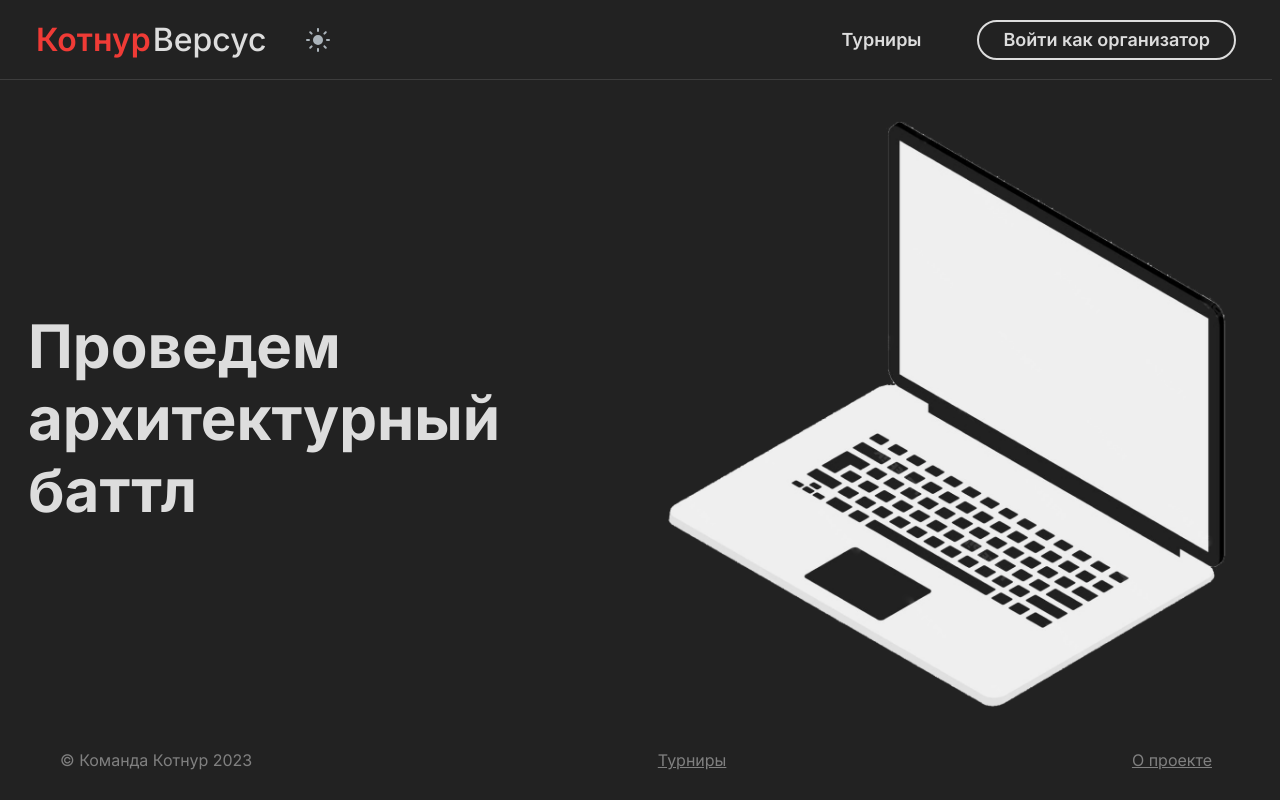
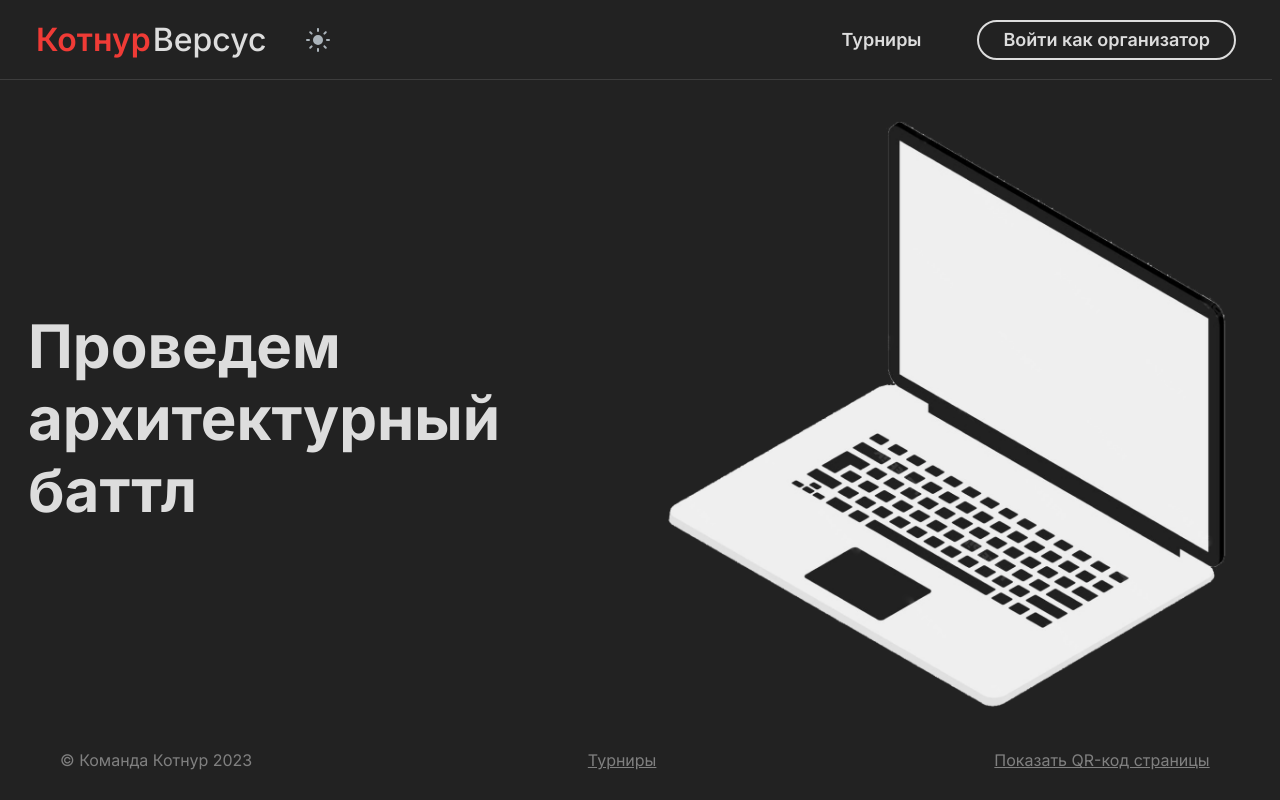
Before and after one commit to scryptan/kotnurversus, a React (Vite) app in the folder frontend/: page / in a window 1280 px wide. Built offline with nearby package versions, Linux system fonts and the light colour scheme.

Commit message:
add qr code

```diff
--- a/frontend/package.json
+++ b/frontend/package.json
@@ -25,6 +25,7 @@
     "date-fns": "^2.30.0",
     "fast-json-patch": "^3.1.1",
     "framer-motion": "^10.16.4",
+    "qrcode.react": "^3.1.0",
     "react": "^18.2.0",
     "react-colorful": "^5.6.1",
     "react-day-picker": "^8.9.1",
--- a/frontend/src/components/PageLayout/Footer.tsx
+++ b/frontend/src/components/PageLayout/Footer.tsx
@@ -1,6 +1,7 @@
 import { Box, HStack, LinkProps, Text, useMediaQuery } from "@chakra-ui/react";
 import BaseLink from "~/components/Link";
 import paths from "~/pages/paths";
+import QrCodeButton from "./QrCodeButton";
 
 const Footer = () => {
   const [isDesktop] = useMediaQuery("(min-width: 48em)");
@@ -17,7 +18,7 @@ const Footer = () => {
       >
         <Text color="#808080">© Команда Котнур 2023</Text>
         {isDesktop && <Link href={paths.tourneys.path}>Турниры</Link>}
-        {isDesktop && <Link href="/">О проекте</Link>}
+        {isDesktop && <QrCodeButton />}
       </HStack>
     </Box>
   );
--- /dev/null
+++ b/frontend/src/components/PageLayout/QrCodeButton.tsx
@@ -0,0 +1,68 @@
+import {
+  BoxProps,
+  Button,
+  Center,
+  SlideFade,
+  useBoolean,
+  useBreakpointValue,
+} from "@chakra-ui/react";
+import { QRCodeSVG } from "qrcode.react";
+import { useLocation } from "react-router-dom";
+import Window from "~/components/Window";
+
+const QrCodeButton = () => {
+  const [isShow, setIsShow] = useBoolean(false);
+  const isLarge = useBreakpointValue({ base: false, "2xl": true });
+
+  return (
+    <>
+      <Button
+        w="220px"
+        variant="link"
+        color="#808080"
+        fontWeight="normal"
+        textDecoration="underline"
+        _hover={{
+          color: "text.light.main",
+          _dark: { color: "text.dark.main" },
+        }}
+        onClick={setIsShow.toggle}
+        children={`${isShow ? "Скрыть" : "Показать"} QR-код страницы`}
+      />
+      {isLarge ? (
+        <SlideFade
+          in={isShow}
+          unmountOnExit
+          style={{ position: "fixed", right: "40px", bottom: "40px" }}
+        >
+          <QrCode size={156} />
+        </SlideFade>
+      ) : (
+        <Window
+          isHideSubmit
+          isHideCancel
+          isOpen={isShow}
+          onClose={setIsShow.off}
+        >
+          <QrCode m={10} p={4} size={256} />
+        </Window>
+      )}
+    </>
+  );
+};
+
+type QrCodeProps = {
+  size: number;
+} & BoxProps;
+
+const QrCode = ({ size, ...props }: QrCodeProps) => {
+  const location = useLocation();
+
+  return (
+    <Center p={2} bg="white" borderRadius={8} {...props}>
+      <QRCodeSVG size={size} value={`${window.origin}${location.pathname}`} />
+    </Center>
+  );
+};
+
+export default QrCodeButton;
```
Also changed, not shown: 1 other file (tests, documents, lock files or other folders).
